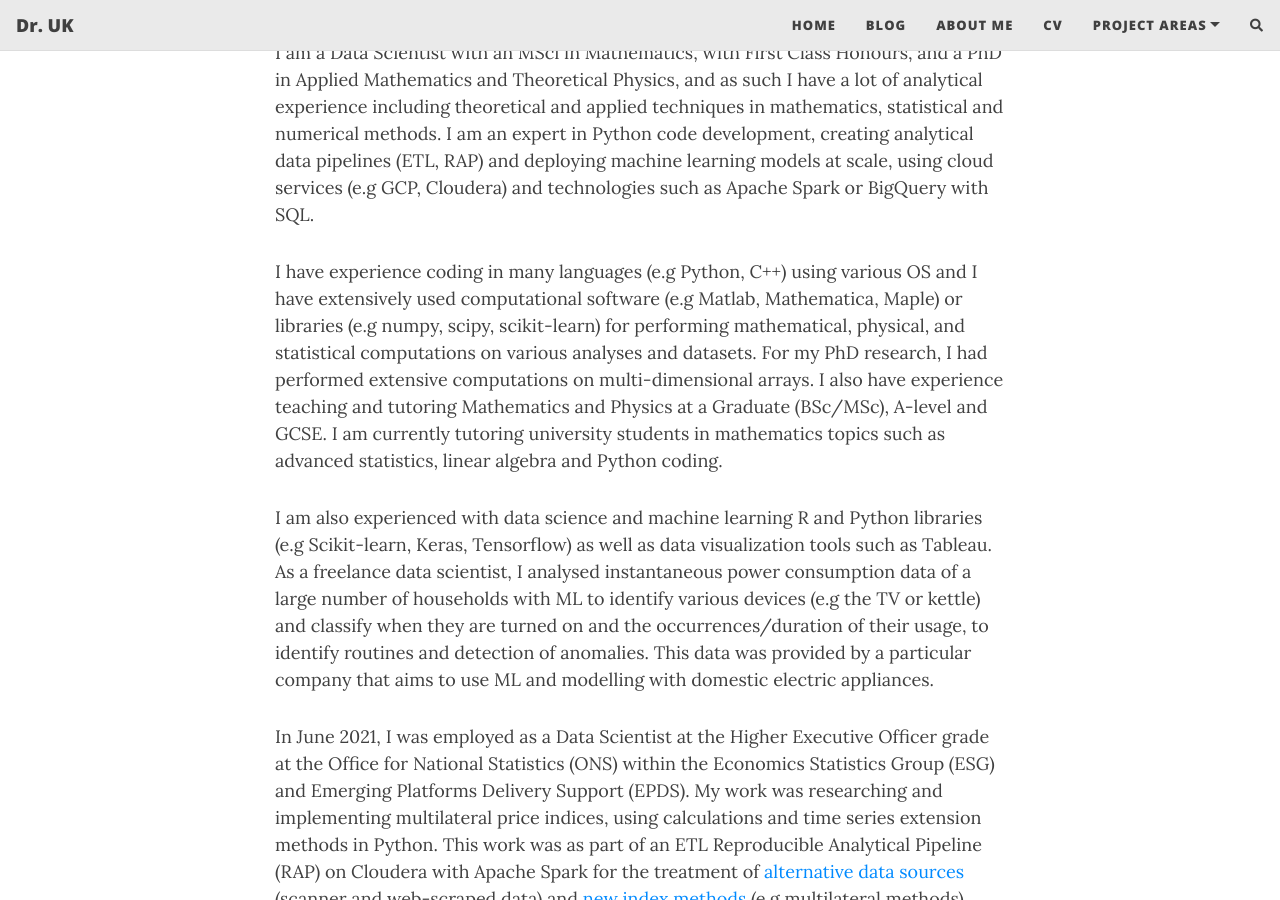
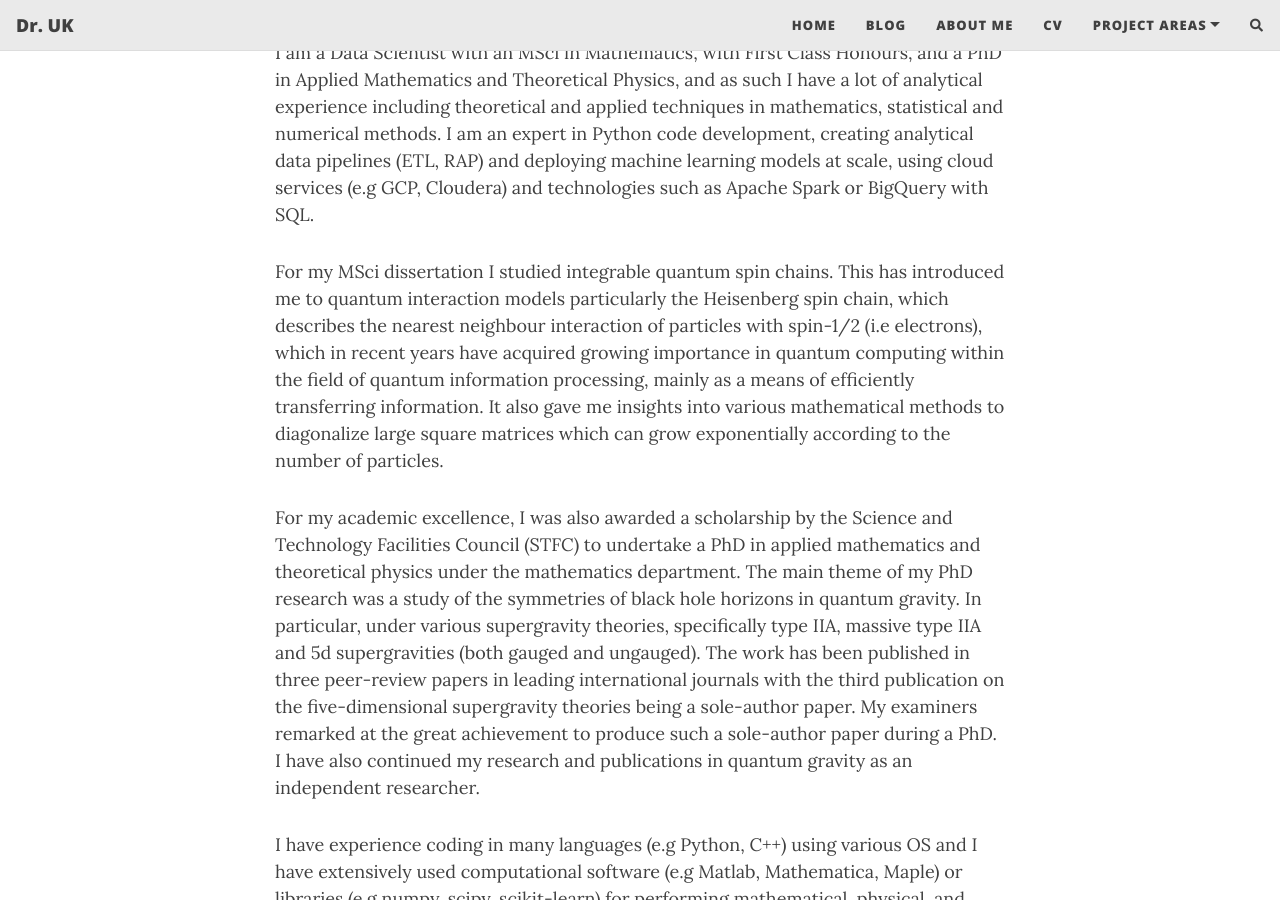
Before and after one commit to drrobotk/drrobotk.github.io, a Jekyll site: the page built from aboutme.md, in a window 1280 px wide and 900 px high, scrolled down 367 px. Built offline with Jekyll 4.4.1, drawn with Linux system fonts in a browser that asks for light colours; nearby versions of some CDN libraries; comment, search, counter and statistics services are not loaded.

Commit message:
Update cv.

```diff
--- a/aboutme.md
+++ b/aboutme.md
@@ -9,6 +9,10 @@
 
 
 I am a Data Scientist with an MSci in Mathematics, with First Class Honours, and a PhD in Applied Mathematics and Theoretical Physics, and as such I have a lot of analytical experience including theoretical and applied techniques in mathematics, statistical and numerical methods. I am an expert in Python code development, creating analytical data pipelines (ETL, RAP) and deploying machine learning models at scale, using cloud services (e.g GCP, Cloudera) and technologies such as Apache Spark or BigQuery with SQL.
+
+For my MSci dissertation I studied integrable quantum spin chains. This has introduced me to quantum interaction models particularly the Heisenberg spin chain, which describes the nearest neighbour interaction of particles with spin-1/2 (i.e electrons), which in recent years have acquired growing importance in quantum computing within the field of quantum information processing, mainly as a means of efficiently transferring information. It also gave me insights into various mathematical methods to diagonalize large square matrices which can grow exponentially according to the number of particles.
+
+For my academic excellence, I was also awarded a scholarship by the Science and Technology Facilities Council (STFC) to undertake a PhD in applied mathematics and theoretical physics under the mathematics department. The main theme of my PhD research was a study of the symmetries of black hole horizons in quantum gravity. In particular, under various supergravity theories, specifically type IIA, massive type IIA and 5d supergravities (both gauged and ungauged). The work has been published in three peer-review papers in leading international journals with the third publication on the five-dimensional supergravity theories being a sole-author paper. My examiners remarked at the great achievement to produce such a sole-author paper during a PhD. I have also continued my research and publications in quantum gravity as an independent researcher.
 
 I have experience coding in many languages (e.g Python, C++) using various OS and I have extensively used computational software (e.g Matlab, Mathematica, Maple) or libraries (e.g numpy, scipy, scikit-learn) for performing mathematical, physical, and statistical computations on various analyses and datasets. For my PhD research, I had performed extensive computations on multi-dimensional arrays. I also have experience teaching and tutoring Mathematics and Physics at a Graduate (BSc/MSc), A-level and GCSE. I am currently tutoring university students in mathematics topics such as advanced statistics, linear algebra and Python coding.
 
```
